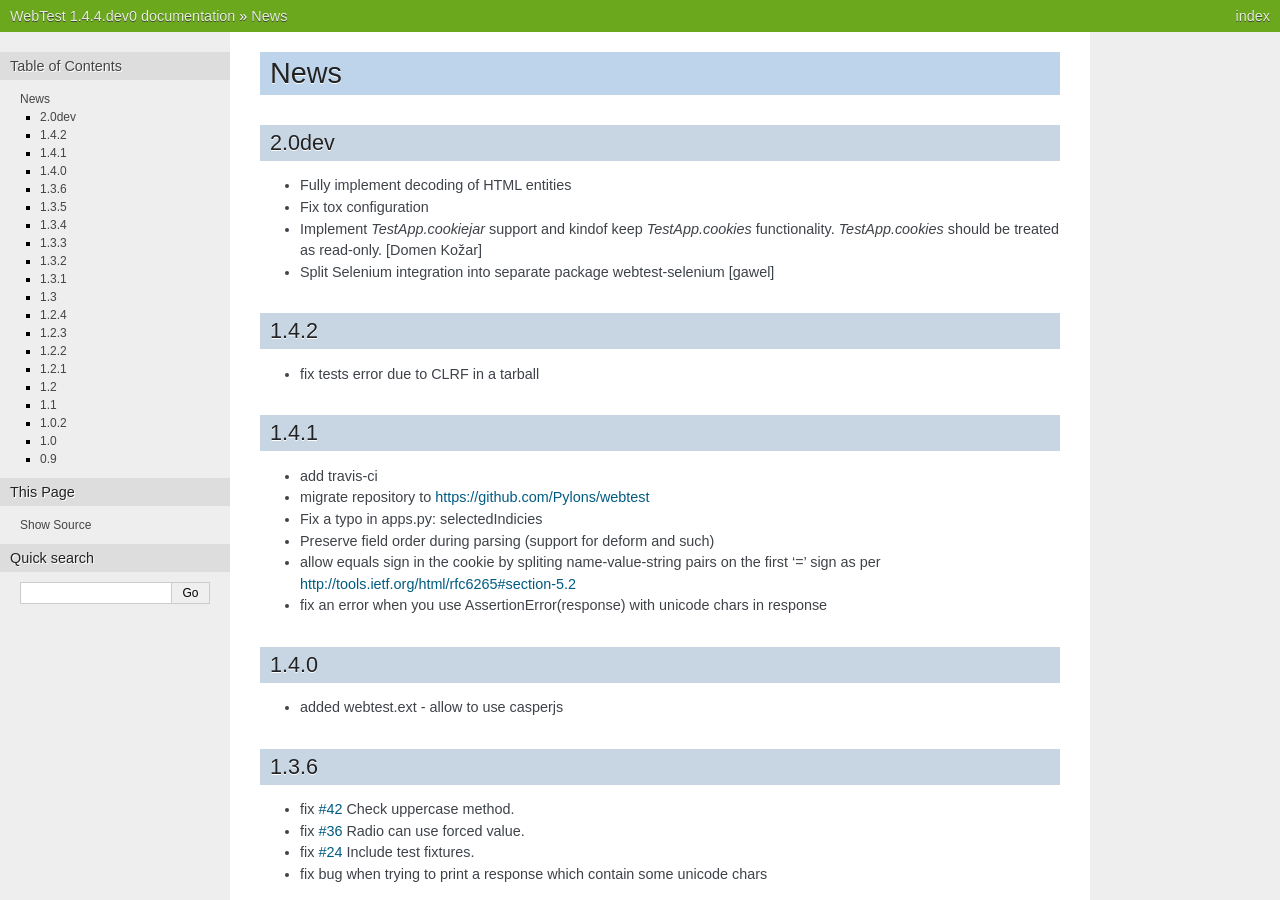
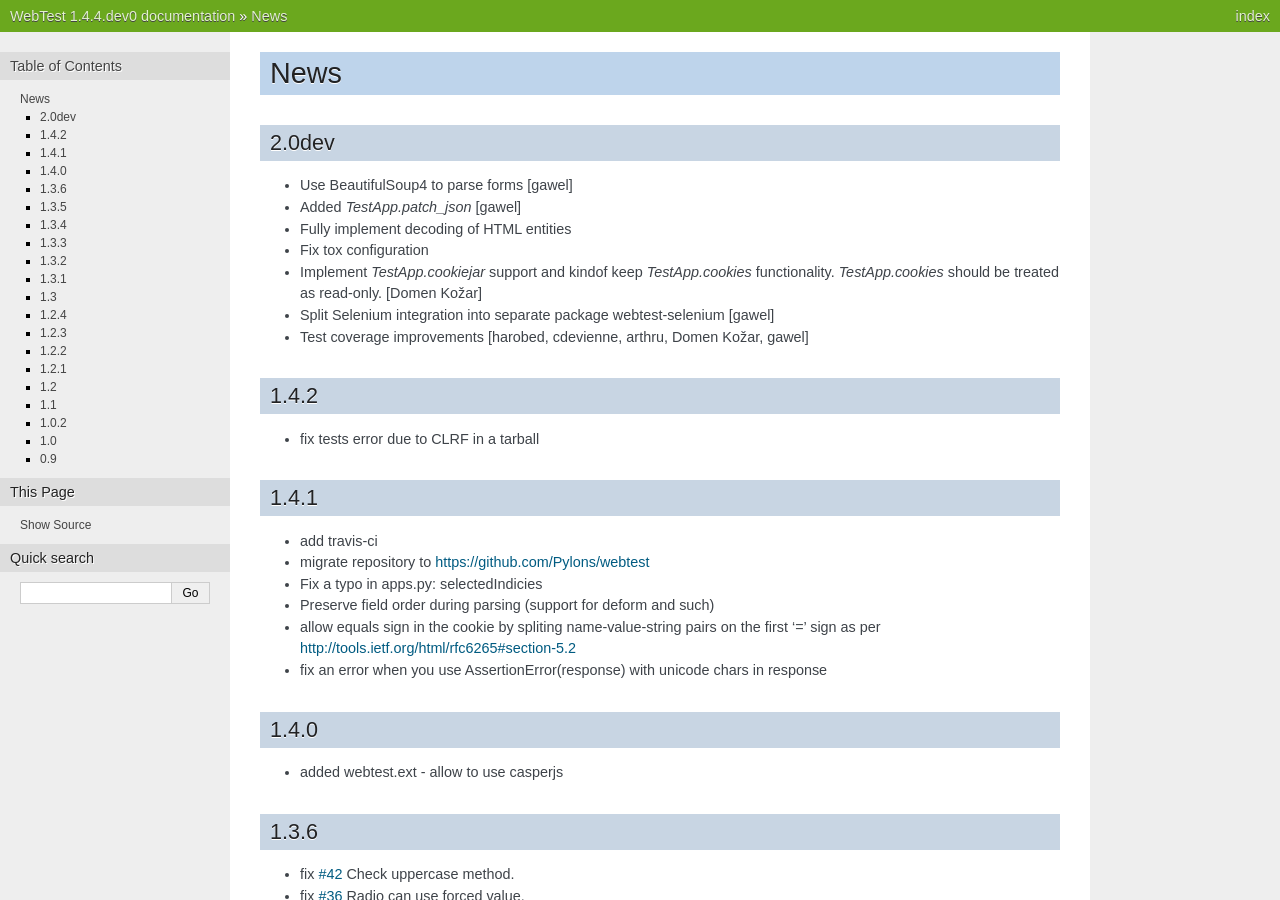
Before and after one commit to Pylons/webtest, a Sphinx documentation site: the page built from docs/news.txt, in a window 1280 px wide and 900 px high. Built offline with Sphinx 7.4.7, drawn with Linux system fonts in a browser that asks for light colours; pages that are not in the unit, such as notebooks, are missing from menus.

Commit message:
few more entries

```diff
--- a/docs/news.txt
+++ b/docs/news.txt
@@ -3,6 +3,10 @@
 
 2.0dev
 ------
+
+* Use BeautifulSoup4 to parse forms [gawel]
+
+* Added `TestApp.patch_json` [gawel]
 
 * Fully implement decoding of HTML entities
 
@@ -15,6 +19,8 @@
 
 * Split Selenium integration into separate package webtest-selenium
   [gawel]
+
+* Test coverage improvements [harobed, cdevienne, arthru, Domen Kožar, gawel]
 
 1.4.2
 -----
```
